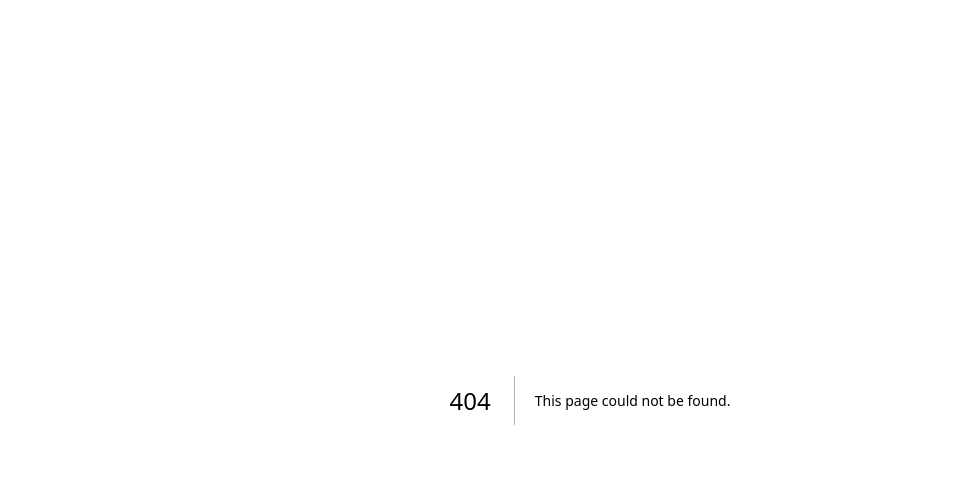
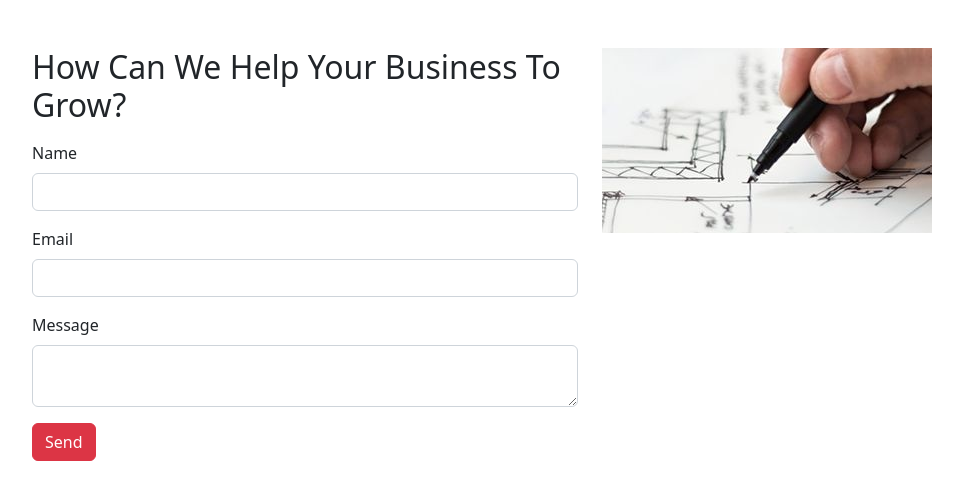
Before and after one commit to Kushalgiri/next-js-demo, a Next.js app: page /contact in a window 1280 px wide. Before the commit this address had no page. Shown: the top 500 px of the page, without its empty margins (50-1013 px from the left). Built offline with nearby package versions, Linux system fonts and the light colour scheme.

Commit message:
contact page

```diff
--- /dev/null
+++ b/src/pages/contact.jsx
@@ -0,0 +1,59 @@
+import React, {useState} from "react";
+import Image from "next/image";
+import image from "@/assets/images/project-1.jpg";
+
+const contact = () => {
+  const [formStatus, setFormStatus] = useState("Send");
+  const onSubmit = (e) => {
+    e.preventDefault();
+    setFormStatus("Submitting...");
+    const { name, email, message } = e.target.elements;
+    let conFom = {
+      name: name.value,
+      email: email.value,
+      message: message.value,
+    };
+    console.log(conFom);
+  };
+  return (
+    <div className="container mt-5">
+      <div className="row">
+        <div className="col-md-6">
+          <h2 className="mb-3">How Can We Help Your Business To Grow?</h2>
+          <form onSubmit={onSubmit}>
+            <div className="mb-3">
+              <label className="form-label" htmlFor="name">
+                Name
+              </label>
+              <input className="form-control" type="text" id="name" required />
+            </div>
+            <div className="mb-3">
+              <label className="form-label" htmlFor="email">
+                Email
+              </label>
+              <input
+                className="form-control"
+                type="email"
+                id="email"
+                required
+              />
+            </div>
+            <div className="mb-3">
+              <label className="form-label" htmlFor="message">
+                Message
+              </label>
+              <textarea className="form-control" id="message" required />
+            </div>
+            <button className="btn btn-danger" type="submit">
+              {formStatus}
+            </button>
+          </form>
+        </div>
+        <div className="col-md-6">
+            <Image src={image} alt="image"/>
+        </div>
+      </div>
+    </div>
+  );
+};
+export default contact;
```
